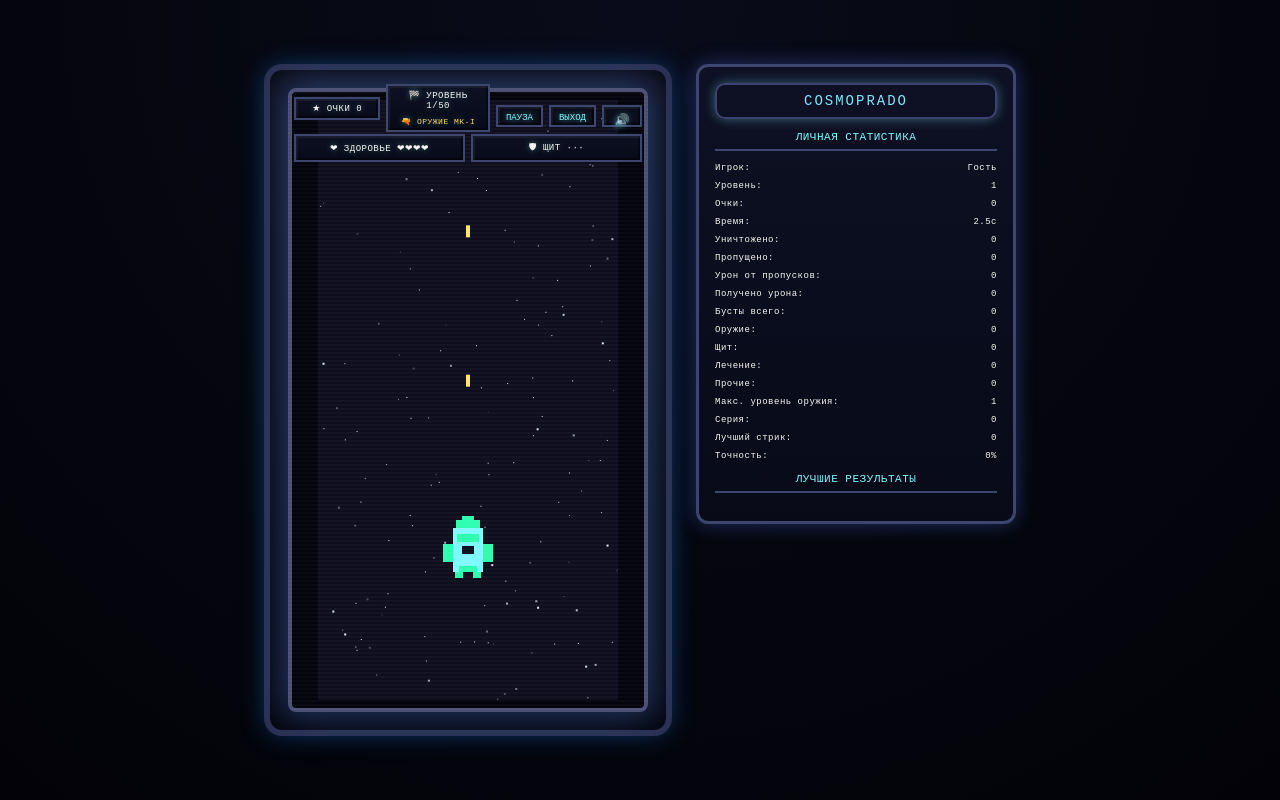
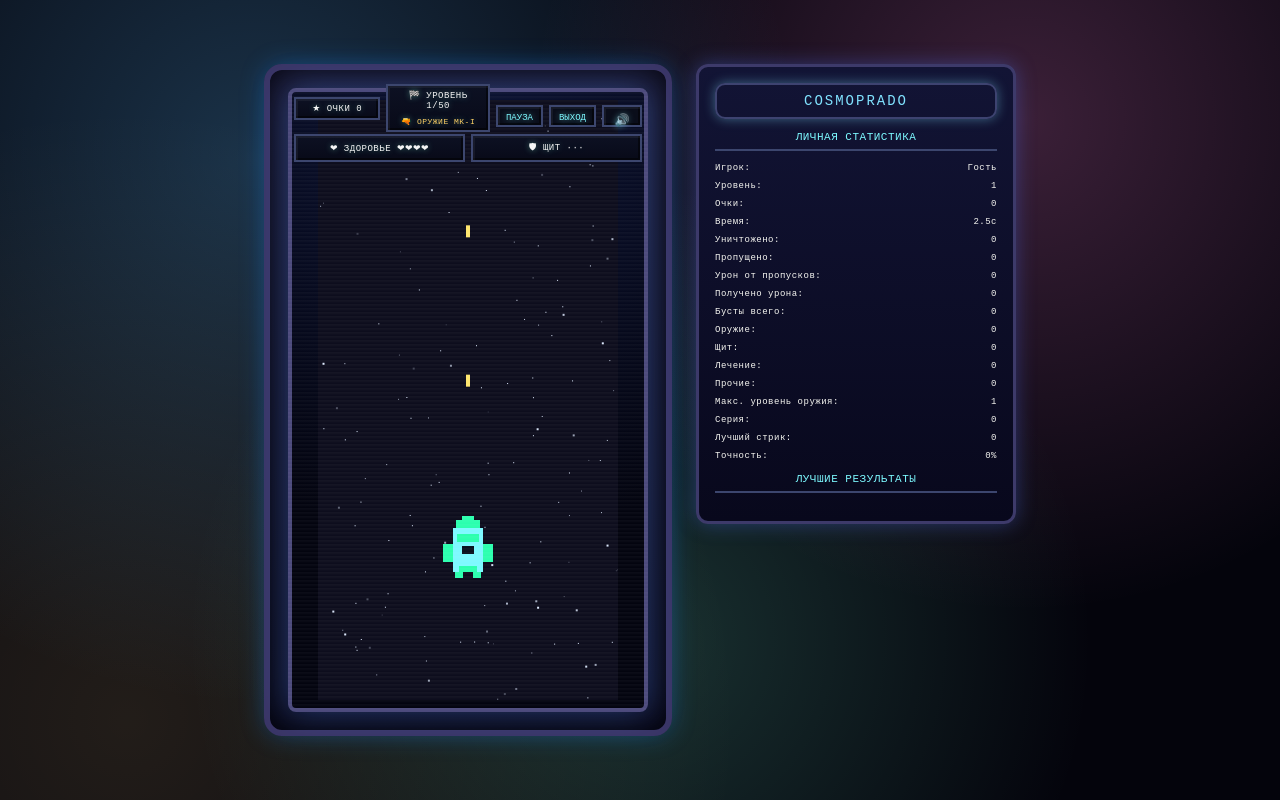
Before and after one commit to Grubeer/test_game, a plain HTML site: page index.html in a window 1280 px wide. Both pictures are taken after a click on the button "СТАРТ". Drawn offline with Linux system fonts and the light colour scheme.

Commit message:
Update background and autotracker-style music

```diff
--- a/game.js
+++ b/game.js
@@ -190,7 +190,7 @@ const weaponLevels = [
 const musicTracks = buildMusicTracks();
 
 function buildMusicTracks() {
-  // Autotracker-inspired procedural music generator.
+  // Tracker-style procedural music generator inspired by autotracker.
   return {
     menu: createAutoTrack({ seed: 0x4d5054, tempo: 240, root: 57, mood: "bright" }),
     levelA: createAutoTrack({ seed: 0x4c564c, tempo: 220, root: 55, mood: "adventure" }),
@@ -202,27 +202,70 @@ function buildMusicTracks() {
 
 function createAutoTrack({ seed, tempo, root, mood }) {
   const rng = mulberry32(seed);
-  const length = 8;
   const scale = pickScale(mood);
-  const melody = [];
-  const bass = [];
-
-  for (let i = 0; i < length; i += 1) {
-    const noteStep = scale[Math.floor(rng() * scale.length)];
-    const melodyNote = root + 12 + noteStep + (rng() < 0.2 ? 12 : 0);
-    melody.push(midiToFreq(melodyNote));
-
-    const bassStep = scale[Math.floor(rng() * scale.length)];
-    const bassNote = root - 12 + bassStep;
-    bass.push(midiToFreq(bassNote));
+  const patternLength = 16;
+  const progression = pickProgression(rng, mood);
+  const steps = [];
+
+  for (let i = 0; i < patternLength; i += 1) {
+    const chordIndex = progression[Math.floor(i / 4) % progression.length];
+    const chordMidi = buildChord(root, scale, chordIndex);
+    const chordFreq = chordMidi.map(midiToFreq);
+    const bassMidi = root - 12 + scale[chordIndex];
+    const melodyMidi = rng() < 0.72
+      ? pickMelodyNote(rng, root + 12, scale, chordMidi)
+      : null;
+    const stepDrum = pickDrum(i, rng);
+
+    steps.push({
+      melody: melodyMidi ? midiToFreq(melodyMidi) : null,
+      bass: midiToFreq(bassMidi),
+      chord: i % 4 === 0 ? chordFreq : null,
+      drum: stepDrum,
+    });
   }
 
   const tempoVariance = 0.9 + rng() * 0.2;
   return {
     tempo: Math.floor(tempo * tempoVariance),
-    melody,
-    bass,
+    steps,
   };
+}
+
+function pickProgression(rng, mood) {
+  if (mood === "tense") return rng() < 0.5 ? [0, 5, 1, 6] : [0, 3, 5, 4];
+  if (mood === "mystic") return rng() < 0.5 ? [0, 4, 2, 5] : [0, 5, 3, 2];
+  if (mood === "bright") return rng() < 0.5 ? [0, 3, 4, 5] : [0, 4, 5, 3];
+  return rng() < 0.5 ? [0, 5, 3, 4] : [0, 4, 1, 5];
+}
+
+function buildChord(root, scale, degree) {
+  const base = scale[degree % scale.length];
+  const third = scale[(degree + 2) % scale.length];
+  const fifth = scale[(degree + 4) % scale.length];
+  const thirdAdjust = third < base ? 12 : 0;
+  const fifthAdjust = fifth < third ? 12 : 0;
+  return [
+    root + base,
+    root + third + thirdAdjust,
+    root + fifth + fifthAdjust,
+  ];
+}
+
+function pickMelodyNote(rng, base, scale, chordMidi) {
+  if (rng() < 0.6) {
+    const chordChoice = chordMidi[Math.floor(rng() * chordMidi.length)];
+    return chordChoice + (rng() < 0.3 ? 12 : 0);
+  }
+  const step = scale[Math.floor(rng() * scale.length)];
+  return base + step + (rng() < 0.2 ? 12 : 0);
+}
+
+function pickDrum(step, rng) {
+  if (step % 8 === 0) return "kick";
+  if (step % 8 === 4) return "snare";
+  if (step % 2 === 0 && rng() < 0.8) return "hat";
+  return null;
 }
 
 function pickScale(mood) {
@@ -572,6 +615,7 @@ function initAudio() {
   state.audio.sfxGain = state.audio.createGain();
   state.audio.sfxGain.gain.value = 0.5;
   state.audio.sfxGain.connect(state.audio.master);
+  state.audio.noiseBuffer = createNoiseBuffer(state.audio);
 }
 
 function setSound(enabled) {
@@ -649,11 +693,18 @@ function scheduleMusic(trackKey) {
   let index = 0;
   const step = () => {
     if (!state.audio || state.currentTrack !== trackKey) return;
-    const melody = track.melody[index % track.melody.length];
-    const bass = track.bass[index % track.bass.length];
-    playMusicTone(melody, 0.16, "square", 0.1);
+    const beat = track.steps[index % track.steps.length];
+    if (beat.melody) {
+      playMusicTone(beat.melody, 0.16, "square", 0.1);
+    }
     if (index % 2 === 0) {
-      playMusicTone(bass, 0.18, "triangle", 0.08);
+      playMusicTone(beat.bass, 0.2, "triangle", 0.08);
+    }
+    if (beat.chord) {
+      beat.chord.forEach((freq) => playMusicTone(freq, 0.12, "sawtooth", 0.04));
+    }
+    if (beat.drum) {
+      playDrum(beat.drum);
     }
     index += 1;
     state.musicTimer = setTimeout(step, track.tempo);
@@ -672,6 +723,48 @@ function playMusicTone(freq, duration, type, volume) {
   gain.connect(state.audio.musicGain);
   osc.start();
   osc.stop(state.audio.currentTime + duration);
+}
+
+function playDrum(type) {
+  if (!state.audio || !state.soundOn) return;
+  const now = state.audio.currentTime;
+  if (type === "kick") {
+    const osc = state.audio.createOscillator();
+    const gain = state.audio.createGain();
+    osc.type = "sine";
+    osc.frequency.setValueAtTime(140, now);
+    osc.frequency.exponentialRampToValueAtTime(60, now + 0.12);
+    gain.gain.setValueAtTime(0.25, now);
+    gain.gain.exponentialRampToValueAtTime(0.01, now + 0.14);
+    osc.connect(gain);
+    gain.connect(state.audio.musicGain);
+    osc.start(now);
+    osc.stop(now + 0.14);
+    return;
+  }
+
+  const noise = state.audio.createBufferSource();
+  noise.buffer = state.audio.noiseBuffer;
+  const filter = state.audio.createBiquadFilter();
+  const gain = state.audio.createGain();
+  filter.type = type === "snare" ? "bandpass" : "highpass";
+  filter.frequency.value = type === "snare" ? 1800 : 6000;
+  gain.gain.value = type === "snare" ? 0.1 : 0.06;
+  noise.connect(filter);
+  filter.connect(gain);
+  gain.connect(state.audio.musicGain);
+  noise.start(now);
+  noise.stop(now + (type === "snare" ? 0.12 : 0.05));
+}
+
+function createNoiseBuffer(audio) {
+  const duration = 1;
+  const buffer = audio.createBuffer(1, audio.sampleRate * duration, audio.sampleRate);
+  const data = buffer.getChannelData(0);
+  for (let i = 0; i < data.length; i += 1) {
+    data[i] = Math.random() * 2 - 1;
+  }
+  return buffer;
 }
 
 function switchMusic(trackKey) {
--- a/style.css
+++ b/style.css
@@ -13,7 +13,12 @@ body {
   min-height: 100vh;
   display: grid;
   place-items: center;
-  background: radial-gradient(circle at top, #090b1a 0%, #05060d 60%, #020208 100%);
+  background:
+    radial-gradient(circle at 20% 20%, rgba(94, 190, 255, 0.25) 0%, rgba(5, 8, 20, 0) 45%),
+    radial-gradient(circle at 80% 15%, rgba(255, 129, 211, 0.22) 0%, rgba(7, 8, 16, 0) 40%),
+    radial-gradient(circle at 50% 80%, rgba(120, 255, 214, 0.18) 0%, rgba(4, 8, 12, 0) 50%),
+    radial-gradient(circle at 10% 90%, rgba(255, 210, 120, 0.12) 0%, rgba(6, 8, 15, 0) 45%),
+    #04040c;
   color: #f7f7f2;
   letter-spacing: 0.5px;
   overflow: hidden;
@@ -36,8 +41,8 @@ body {
 .cabinet-frame {
   position: relative;
   padding: 18px;
-  background: linear-gradient(180deg, #151a2f 0%, #0b0f20 100%);
-  border: 6px solid #2b3154;
+  background: linear-gradient(180deg, #1a1936 0%, #0b0b20 100%);
+  border: 6px solid #3a3566;
   border-radius: 18px;
   box-shadow: 0 0 25px rgba(28, 144, 255, 0.3), inset 0 0 30px rgba(0, 0, 0, 0.7);
 }
@@ -47,8 +52,8 @@ canvas {
   width: min(360px, 84vw);
   height: min(640px, 78vh);
   image-rendering: pixelated;
-  background: #02030b;
-  border: 4px solid #4b4f74;
+  background: radial-gradient(circle at top, #0b1233 0%, #03040f 70%);
+  border: 4px solid #4c4a7c;
   border-radius: 8px;
   touch-action: none;
 }
@@ -279,8 +284,8 @@ canvas {
 
 .stats-panel {
   width: 320px;
-  background: linear-gradient(180deg, #0d1123 0%, #080a18 100%);
-  border: 3px solid #3c466e;
+  background: linear-gradient(180deg, #121435 0%, #08081c 100%);
+  border: 3px solid #3d3a6a;
   border-radius: 12px;
   padding: 16px;
   box-shadow: 0 0 20px rgba(80, 120, 255, 0.35);
@@ -346,7 +351,7 @@ canvas {
   inset: 0;
   display: grid;
   place-items: center;
-  background: rgba(3, 6, 12, 0.78);
+  background: rgba(6, 6, 18, 0.82);
   z-index: 5;
 }
 
@@ -358,14 +363,14 @@ canvas {
   width: min(440px, 85vw);
   padding: 24px;
   border: 3px solid #4b57a4;
-  background: radial-gradient(circle at top, #1b2146 0%, #0b0f24 70%);
+  background: radial-gradient(circle at top, #23204f 0%, #0c0f26 70%);
   box-shadow: 0 0 25px rgba(100, 190, 255, 0.45);
   text-align: center;
   font-size: 11px;
 }
 
 .panel.start {
-  background: radial-gradient(circle at top, #1a2655 0%, #0c0f22 60%);
+  background: radial-gradient(circle at top, #272867 0%, #0c1026 60%);
   border-color: #6b76e0;
 }
 
```
